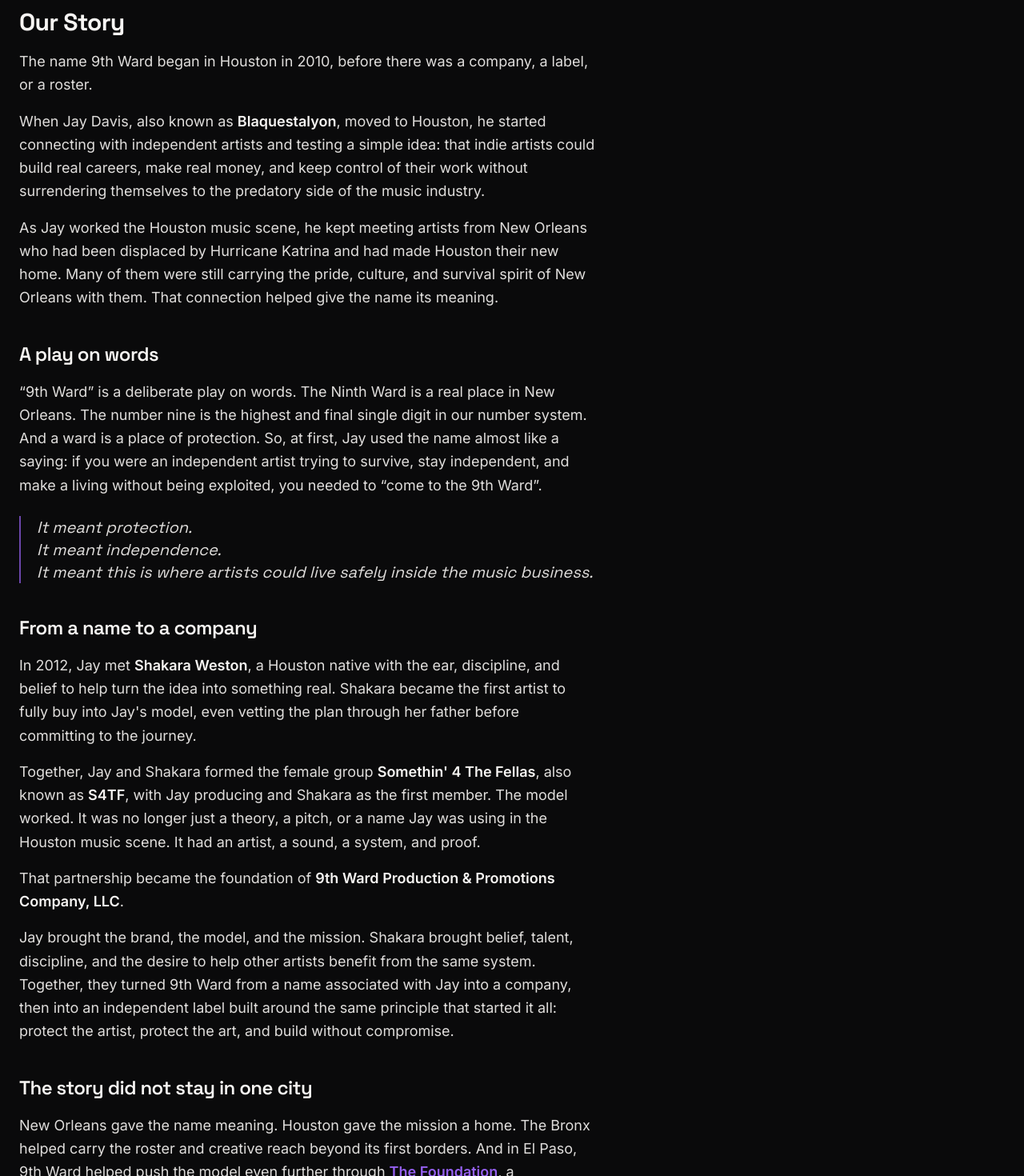
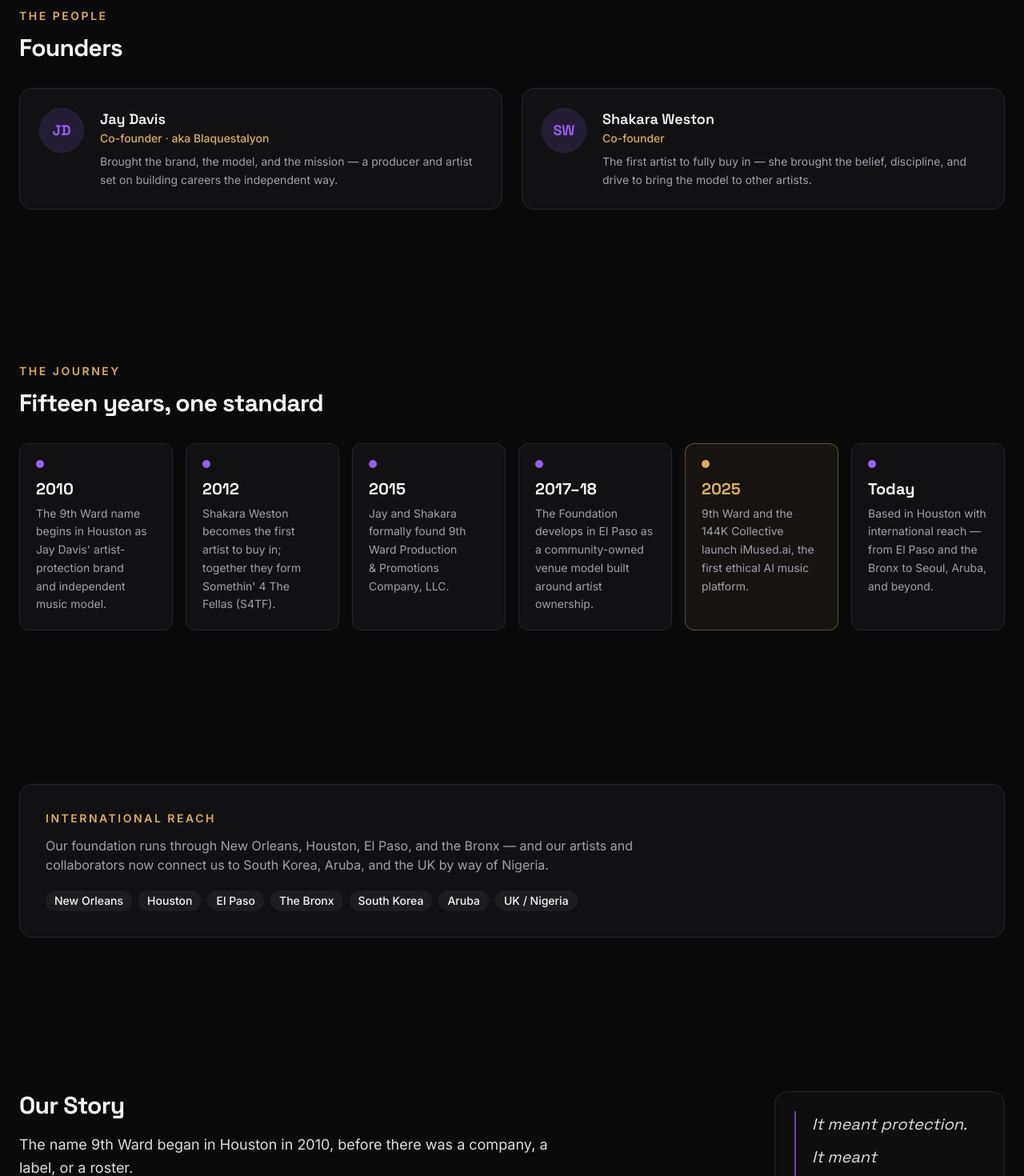
Before and after one commit to Blaquestalyon/9thward-website, a Next.js app: page /about in a window 1280 px wide. Shown: the part 520-1990 px from the top of the page at 80% size. Built offline with nearby package versions, Linux system fonts and the light colour scheme; no server answers.

Commit message:
Rebuild About page: founders, timeline, reach band, two-column story

```diff
--- a/app/about/page.tsx
+++ b/app/about/page.tsx
@@ -7,6 +7,7 @@
 import { JsonLd } from "@/components/site/json-ld";
 import { breadcrumbLd } from "@/lib/jsonld";
 import { Button } from "@/components/ui/button";
+import { Badge } from "@/components/ui/badge";
 import { SITE } from "@/lib/site";
 
 export const metadata: Metadata = {
@@ -22,6 +23,60 @@
 // 9th Ward Production & Promotions Company, LLC in 2015. In 2017-18 the model
 // extended into venue ownership via The Foundation in El Paso. Today the reach
 // is international.
+
+const FOUNDERS = [
+  {
+    name: "Jay Davis",
+    role: "Co-founder · aka Blaquestalyon",
+    initials: "JD",
+    line: "Brought the brand, the model, and the mission — a producer and artist set on building careers the independent way.",
+  },
+  {
+    name: "Shakara Weston",
+    role: "Co-founder",
+    initials: "SW",
+    line: "The first artist to fully buy in — she brought the belief, discipline, and drive to bring the model to other artists.",
+  },
+];
+
+const TIMELINE = [
+  {
+    year: "2010",
+    text: "The 9th Ward name begins in Houston as Jay Davis' artist-protection brand and independent music model.",
+  },
+  {
+    year: "2012",
+    text: "Shakara Weston becomes the first artist to buy in; together they form Somethin' 4 The Fellas (S4TF).",
+  },
+  {
+    year: "2015",
+    text: "Jay and Shakara formally found 9th Ward Production & Promotions Company, LLC.",
+  },
+  {
+    year: "2017–18",
+    text: "The Foundation develops in El Paso as a community-owned venue model built around artist ownership.",
+  },
+  {
+    year: "2025",
+    text: "9th Ward and the 144K Collective launch iMused.ai, the first ethical AI music platform.",
+    gold: true,
+  },
+  {
+    year: "Today",
+    text: "Based in Houston with international reach — from El Paso and the Bronx to Seoul, Aruba, and beyond.",
+  },
+];
+
+const REACH = [
+  "New Orleans",
+  "Houston",
+  "El Paso",
+  "The Bronx",
+  "South Korea",
+  "Aruba",
+  "UK / Nigeria",
+];
+
 const WHAT_WE_DO = [
   {
     icon: Disc3,
@@ -55,7 +110,110 @@
         description="Born to protect independent artists. New Orleans gave the name meaning. Houston gave the mission a home. El Paso proved the model could scale. Today, 9th Ward reaches wherever serious artists are building without compromise."
       />
 
-      <Section className="max-w-3xl">
+      {/* Founders */}
+      <Section className="pb-0">
+        <FadeUp>
+          <p className="mb-3 text-sm font-semibold uppercase tracking-[0.18em] text-gold">
+            The people
+          </p>
+          <h2 className="font-display text-2xl font-bold sm:text-3xl">
+            Founders
+          </h2>
+        </FadeUp>
+        <div className="mt-8 grid gap-6 sm:grid-cols-2">
+          {FOUNDERS.map((f) => (
+            <FadeUp
+              key={f.name}
+              className="flex gap-5 rounded-2xl border border-border bg-card p-6"
+            >
+              <span
+                aria-hidden
+                className="inline-flex h-14 w-14 shrink-0 items-center justify-center rounded-full border border-border bg-primary/15 font-display text-lg font-bold text-primary"
+              >
+                {f.initials}
+              </span>
+              <div>
+                <p className="font-display text-lg font-semibold">{f.name}</p>
+                <p className="text-sm font-medium text-gold">{f.role}</p>
+                <p className="mt-2 text-sm leading-relaxed text-muted-foreground">
+                  {f.line}
+                </p>
+              </div>
+            </FadeUp>
+          ))}
+        </div>
+      </Section>
+
+      {/* Timeline — the spine of the story */}
+      <Section>
+        <FadeUp className="max-w-2xl">
+          <p className="mb-3 text-sm font-semibold uppercase tracking-[0.18em] text-gold">
+            The journey
+          </p>
+          <h2 className="font-display text-2xl font-bold sm:text-3xl">
+            Fifteen years, one standard
+          </h2>
+        </FadeUp>
+        <div className="mt-8 grid gap-4 sm:grid-cols-2 lg:grid-cols-6">
+          {TIMELINE.map((t) => (
+            <FadeUp
+              key={t.year}
+              className={
+                t.gold
+                  ? "rounded-xl border border-gold/40 bg-gold/[0.06] p-5"
+                  : "rounded-xl border border-border bg-card p-5"
+              }
+            >
+              <span
+                aria-hidden
+                className={
+                  t.gold
+                    ? "mb-3 block h-2.5 w-2.5 rounded-full bg-gold"
+                    : "mb-3 block h-2.5 w-2.5 rounded-full bg-primary"
+                }
+              />
+              <p
+                className={
+                  t.gold
+                    ? "font-display text-xl font-bold text-gold"
+                    : "font-display text-xl font-bold"
+                }
+              >
+                {t.year}
+              </p>
+              <p className="mt-1.5 text-sm leading-relaxed text-muted-foreground">
+                {t.text}
+              </p>
+            </FadeUp>
+          ))}
+        </div>
+      </Section>
+
+      {/* International reach */}
+      <Section className="pt-0">
+        <FadeUp className="rounded-2xl border border-border bg-card p-6 sm:p-8">
+          <p className="mb-3 text-sm font-semibold uppercase tracking-[0.18em] text-gold">
+            International reach
+          </p>
+          <p className="max-w-3xl text-muted-foreground">
+            Our foundation runs through New Orleans, Houston, El Paso, and the
+            Bronx — and our artists and collaborators now connect us to South
+            Korea, Aruba, and the UK by way of Nigeria.
+          </p>
+          <div className="mt-5 flex flex-wrap gap-2">
+            {REACH.map((place) => (
+              <Badge key={place} variant="secondary" className="text-sm">
+                {place}
+              </Badge>
+            ))}
+          </div>
+        </FadeUp>
+      </Section>
+
+      {/* Our story — narrative with a pull-quote sidebar */}
+      <Section className="pt-0">
+        <div className="grid gap-10 lg:grid-cols-[minmax(0,42rem)_18rem] lg:justify-between lg:gap-16">
+          <div>
             <FadeUp>
               <h2 className="font-display text-2xl font-bold sm:text-3xl">
                 Our Story
@@ -68,18 +226,18 @@
                 <p>
                   When Jay Davis, also known as{" "}
                   <strong className="font-semibold text-foreground">Blaquestalyon</strong>,
-              moved to Houston, he started connecting with independent artists
-              and testing a simple idea: that indie artists could build real
-              careers, make real money, and keep control of their work without
-              surrendering themselves to the predatory side of the music
-              industry.
+                  moved to Houston, he started connecting with independent
+                  artists and testing a simple idea: that indie artists could
+                  build real careers, make real money, and keep control of their
+                  work without surrendering themselves to the predatory side of
+                  the music industry.
                 </p>
                 <p>
                   As Jay worked the Houston music scene, he kept meeting artists
-              from New Orleans who had been displaced by Hurricane Katrina and
-              had made Houston their new home. Many of them were still carrying
-              the pride, culture, and survival spirit of New Orleans with them.
-              That connection helped give the name its meaning.
+                  from New Orleans who had been displaced by Hurricane Katrina
+                  and had made Houston their new home. Many of them were still
+                  carrying the pride, culture, and survival spirit of New Orleans
+                  with them. That connection helped give the name its meaning.
                 </p>
               </div>
             </FadeUp>
@@ -92,21 +250,13 @@
                 <p>
                   &ldquo;9th Ward&rdquo; is a deliberate play on words. The Ninth
                   Ward is a real place in New Orleans. The number nine is the
-              highest and final single digit in our number system. And a ward
-              is a place of protection. So, at first, Jay used the name almost
-              like a saying: if you were an independent artist trying to
-              survive, stay independent, and make a living without being
+                  highest and final single digit in our number system. And a
+                  ward is a place of protection. So, at first, Jay used the name
+                  almost like a saying: if you were an independent artist trying
+                  to survive, stay independent, and make a living without being
                   exploited, you needed to &ldquo;come to the 9th Ward&rdquo;.
                 </p>
               </div>
-          <blockquote className="mt-6 border-l-2 border-primary/70 pl-5 font-display text-lg italic text-foreground/90 sm:text-xl">
-            <p>It meant protection.</p>
-            <p>It meant independence.</p>
-            <p>
-              It meant this is where artists could live safely inside the
-              music business.
-            </p>
-          </blockquote>
             </FadeUp>
 
             <FadeUp className="mt-10">
@@ -119,8 +269,8 @@
                   <strong className="font-semibold text-foreground">Shakara Weston</strong>,
                   a Houston native with the ear, discipline, and belief to help
                   turn the idea into something real. Shakara became the first
-              artist to fully buy into Jay&apos;s model, even vetting the plan
-              through her father before committing to the journey.
+                  artist to fully buy into Jay&apos;s model, even vetting the
+                  plan through her father before committing to the journey.
                 </p>
                 <p>
                   Together, Jay and Shakara formed the female group{" "}
@@ -129,8 +279,8 @@
                   <strong className="font-semibold text-foreground">S4TF</strong>,
                   with Jay producing and Shakara as the first member. The model
                   worked. It was no longer just a theory, a pitch, or a name Jay
-              was using in the Houston music scene. It had an artist, a sound,
-              a system, and proof.
+                  was using in the Houston music scene. It had an artist, a
+                  sound, a system, and proof.
                 </p>
                 <p>
                   That partnership became the foundation of{" "}
@@ -140,12 +290,12 @@
                 </p>
                 <p>
                   Jay brought the brand, the model, and the mission. Shakara
-              brought belief, talent, discipline, and the desire to help other
-              artists benefit from the same system. Together, they turned 9th
-              Ward from a name associated with Jay into a company, then into
-              an independent label built around the same principle that
-              started it all: protect the artist, protect the art, and build
-              without compromise.
+                  brought belief, talent, discipline, and the desire to help
+                  other artists benefit from the same system. Together, they
+                  turned 9th Ward from a name associated with Jay into a company,
+                  then into an independent label built around the same principle
+                  that started it all: protect the artist, protect the art, and
+                  build without compromise.
                 </p>
               </div>
             </FadeUp>
@@ -209,28 +359,28 @@
                     className="font-semibold text-primary underline-offset-4 hover:underline"
                   >
                     iMused.ai
-              </a>, introduced publicly as the first ethical AI music platform
-              built to protect, credit, and pay artists when their Musical DNA
-              helps inspire new music.
+                  </a>, introduced publicly as the first ethical AI music
+                  platform built to protect, credit, and pay artists when their
+                  Musical DNA helps inspire new music.
                 </p>
                 <p>
                   For 9th Ward, iMused.ai was not a departure from the original
                   mission. It was the same mission entering a new era.
                 </p>
                 <p>
-              Where many AI music tools raise questions about consent, credit,
-              ownership, and exploitation, iMused.ai was built around the
-              opposite principle: artists should not disappear inside the
+                  Where many AI music tools raise questions about consent,
+                  credit, ownership, and exploitation, iMused.ai was built around
+                  the opposite principle: artists should not disappear inside the
                   machine. They should be seen, credited, protected, and paid.
                 </p>
                 <p>
                   Through{" "}
                   <em className="font-medium text-foreground">
                     Musical DNA Technology&trade;
-              </em>, public attribution, PRO registration, co-producer credit,
-              and auditable royalty participation, iMused.ai gives artists a
-              way to participate in AI-powered music creation without being
-              erased by it.
+                  </em>, public attribution, PRO registration, co-producer
+                  credit, and auditable royalty participation, iMused.ai gives
+                  artists a way to participate in AI-powered music creation
+                  without being erased by it.
                 </p>
               </div>
               <blockquote className="mt-6 border-l-2 border-gold/70 pl-5 font-display text-lg italic text-foreground sm:text-xl">
@@ -240,82 +390,28 @@
                 </p>
               </blockquote>
             </FadeUp>
+          </div>
 
-        <FadeUp className="mt-12 grid gap-6 sm:grid-cols-2 lg:grid-cols-3">
-          <div className="rounded-lg border border-border bg-card p-5">
-            <p className="font-display text-2xl font-bold text-primary">2010</p>
-            <p className="mt-1 text-sm leading-relaxed text-muted-foreground">
-              The 9th Ward name begins in Houston as Jay Davis&apos;
-              artist-protection brand, independent music model, and
-              production/promotion philosophy, shaped in part by New Orleans
-              artists who had relocated to Houston after Hurricane Katrina.
+          {/* Pull-quote sidebar */}
+          <aside className="hidden lg:block">
+            <FadeUp
+              delay={0.1}
+              className="sticky top-24 rounded-2xl border border-border bg-card/60 p-6"
+            >
+              <blockquote className="border-l-2 border-primary/70 pl-5 font-display text-xl italic leading-relaxed text-foreground/90">
+                <p>It meant protection.</p>
+                <p className="mt-2">It meant independence.</p>
+                <p className="mt-2">
+                  It meant this is where artists could live safely inside the
+                  music business.
                 </p>
+              </blockquote>
+            </FadeUp>
+          </aside>
         </div>
-          <div className="rounded-lg border border-border bg-card p-5">
-            <p className="font-display text-2xl font-bold text-primary">2012</p>
-            <p className="mt-1 text-sm leading-relaxed text-muted-foreground">
-              Jay meets Shakara Weston. She becomes the first artist to fully
-              commit to the model, and together they form Somethin&apos; 4
-              The Fellas, also known as S4TF.
-            </p>
-          </div>
-          <div className="rounded-lg border border-border bg-card p-5">
-            <p className="font-display text-2xl font-bold text-primary">2015</p>
-            <p className="mt-1 text-sm leading-relaxed text-muted-foreground">
-              Jay Davis and Shakara Weston formally build 9th Ward Production
-              &amp; Promotions Company, LLC, turning the 9th Ward brand into
-              a company and independent label.
-            </p>
-          </div>
-          <div className="rounded-lg border border-border bg-card p-5">
-            <p className="font-display text-2xl font-bold text-primary">
-              2017&ndash;2018
-            </p>
-            <p className="mt-1 text-sm leading-relaxed text-muted-foreground">
-              <a
-                href="https://www.power-in-numbers.net/track-record/2017-foundation-venu/"
-                target="_blank"
-                rel="noopener noreferrer"
-                className="font-semibold text-foreground underline-offset-4 hover:underline"
-              >
-                The Foundation
-              </a>{" "}
-              develops in El Paso as a community-owned venue model operated
-              through 9th Ward Production and Promotions Company, LLC and
-              funded through S4TF, LTD, proving the mission can extend into
-              artist ownership, venue access, and economic infrastructure.
-            </p>
-          </div>
-          <div className="rounded-lg border border-gold/40 bg-gold/[0.06] p-5">
-            <p className="font-display text-2xl font-bold text-gold">2025</p>
-            <p className="mt-1 text-sm leading-relaxed text-muted-foreground">
-              9th Ward expands the artist-protection mission with the 144K
-              Collective through{" "}
-              <a
-                href="https://imused.ai"
-                target="_blank"
-                rel="noopener noreferrer"
-                className="font-semibold text-gold underline-offset-4 hover:underline"
-              >
-                iMused.ai
-              </a>, an ethical AI music platform centered on artist
-              attribution, royalty participation, and creative transparency.
-            </p>
-          </div>
-          <div className="rounded-lg border border-border bg-card p-5">
-            <p className="font-display text-2xl font-bold text-primary">
-              Today
-            </p>
-            <p className="mt-1 text-sm leading-relaxed text-muted-foreground">
-              9th Ward remains based in Houston while operating with an
-              international reach, including artists and collaborators
-              connected to New Orleans, Houston, El Paso, the Bronx, South
-              Korea, Aruba, and the UK by way of Nigeria.
-            </p>
-          </div>
-        </FadeUp>
       </Section>
 
+      {/* What We Do */}
       <Section className="pt-0">
         <FadeUp>
           <h2 className="font-display text-2xl font-bold sm:text-3xl">
@@ -344,6 +440,7 @@
         </div>
       </Section>
 
+      {/* How We Work + Work With Us */}
       <Section className="max-w-3xl pt-0">
         <FadeUp>
           <h2 className="font-display text-2xl font-bold sm:text-3xl">
@@ -357,8 +454,8 @@
               call.
             </p>
             <p>
-              If you&apos;re an indie artist who&apos;s serious about the work, we
-              want to hear you.
+              If you&apos;re an indie artist who&apos;s serious about the work,
+              we want to hear you.
             </p>
           </div>
         </FadeUp>
@@ -367,9 +464,9 @@
           <h2 className="font-display text-2xl font-bold">Work With Us</h2>
           <p className="mt-3 text-muted-foreground">
             Two ways in. If you want to be managed or featured on the roster,
-            send us your music through the submission page. If you&apos;re looking
-            for production, management, or promotion, tell us what you need
-            through Contact and we&apos;ll take it from there.
+            send us your music through the submission page. If you&apos;re
+            looking for production, management, or promotion, tell us what you
+            need through Contact and we&apos;ll take it from there.
           </p>
           <div className="mt-6 flex flex-wrap gap-3">
             <Button asChild size="lg">
```
Lines whose indentation alone changed are shown as unchanged.
